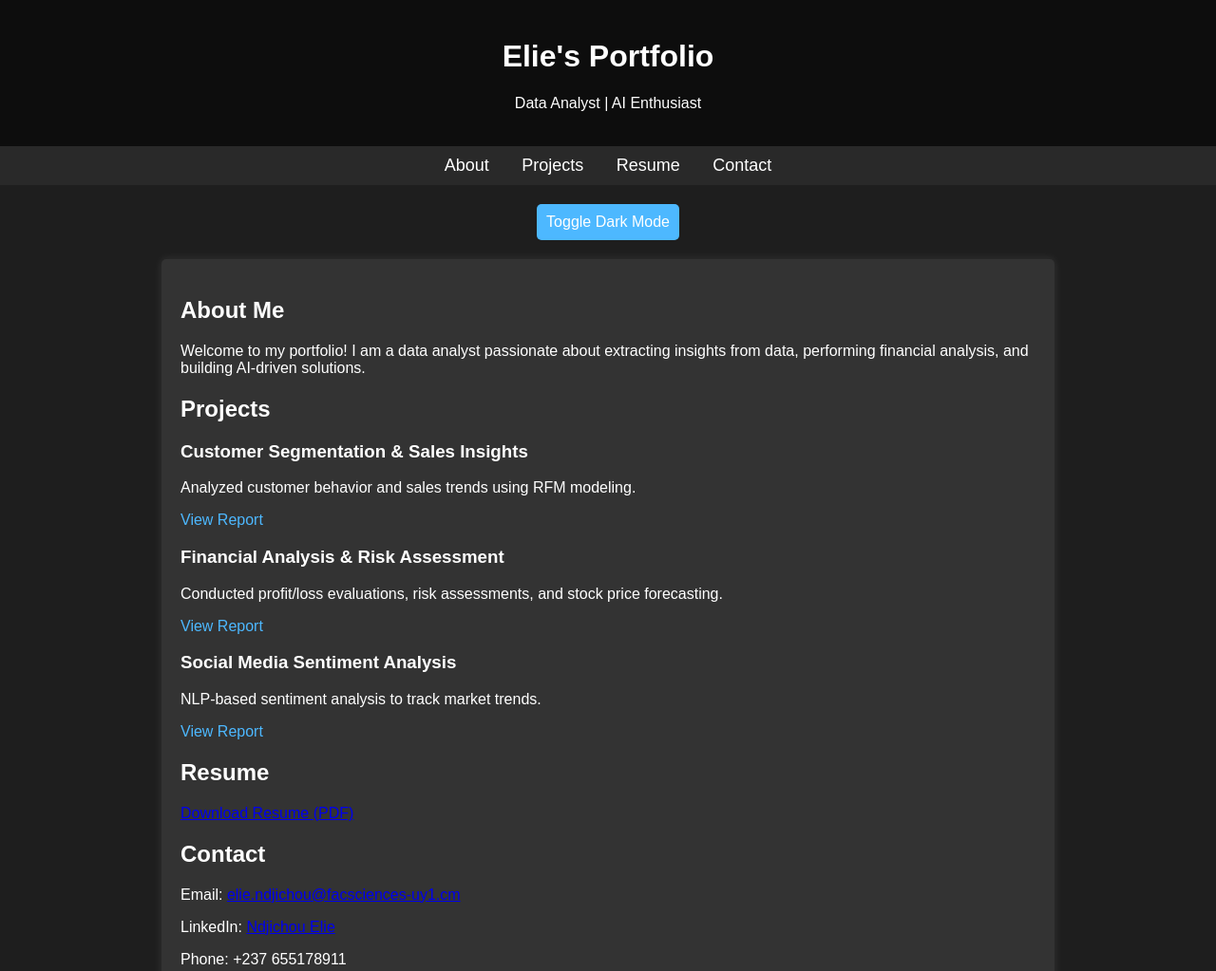
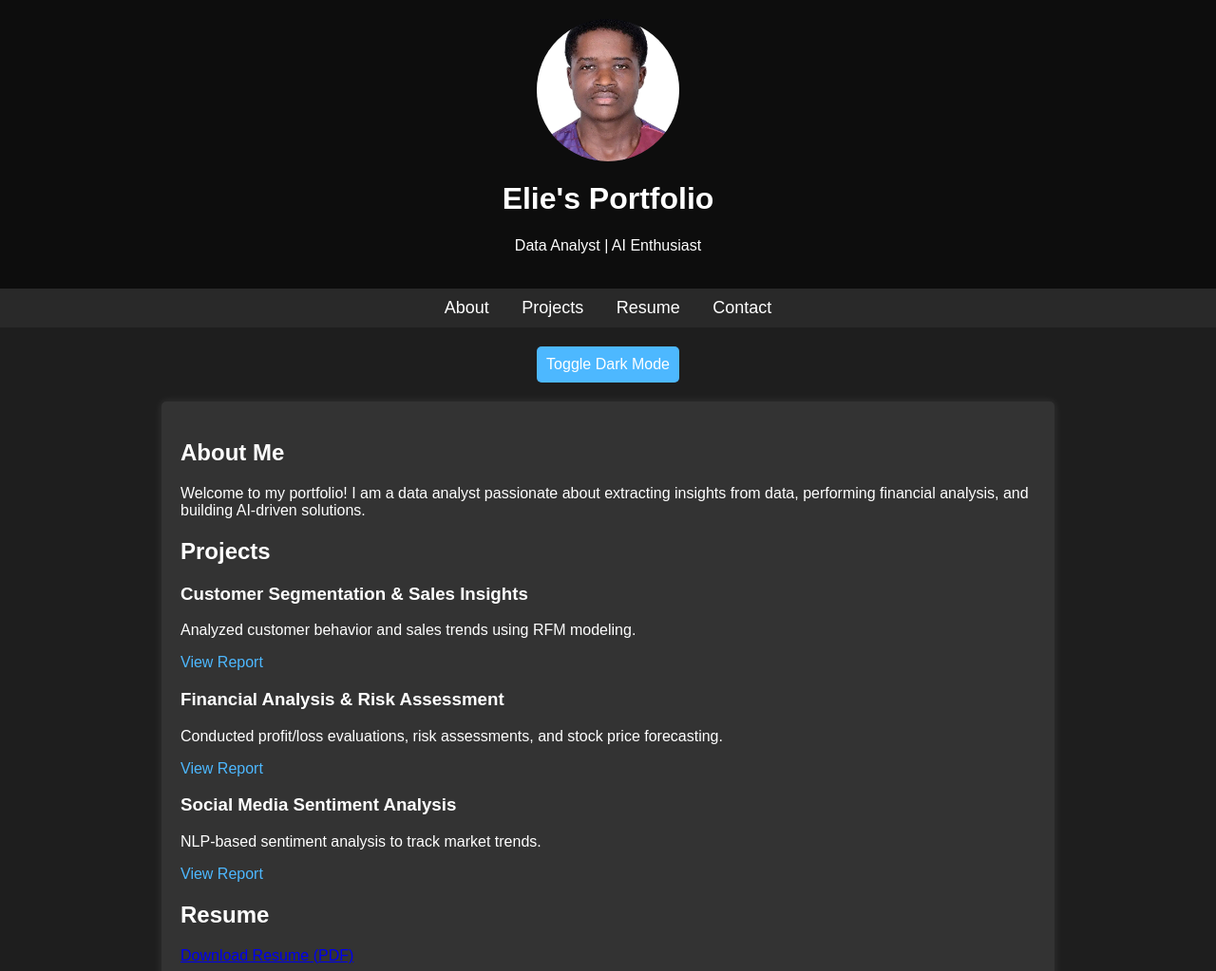
Before and after one commit to ndjichou-elie/ndjichou-elie.github.io, a plain HTML site: page index.htm in a window 1280 px wide. Shown: the top 1023 px of the page at 95% size. Drawn offline with Linux system fonts and the light colour scheme.

Commit message:
Update index.htm

```diff
--- a/index.htm
+++ b/index.htm
@@ -77,9 +77,10 @@
 </head>
 <body>
     <header>
-        <h1>Elie's Portfolio</h1>
-        <p>Data Analyst | AI Enthusiast</p>
-    </header>
+    <img src="elie.jpg" alt="Elie's Profile Picture" style="display: block; margin: 0 auto; border-radius: 50%; width: 150px; height: 150px;">
+    <h1>Elie's Portfolio</h1>
+    <p>Data Analyst | AI Enthusiast</p>
+</header>
     <nav>
         <a href="#about">About</a>
         <a href="#projects">Projects</a>
```
